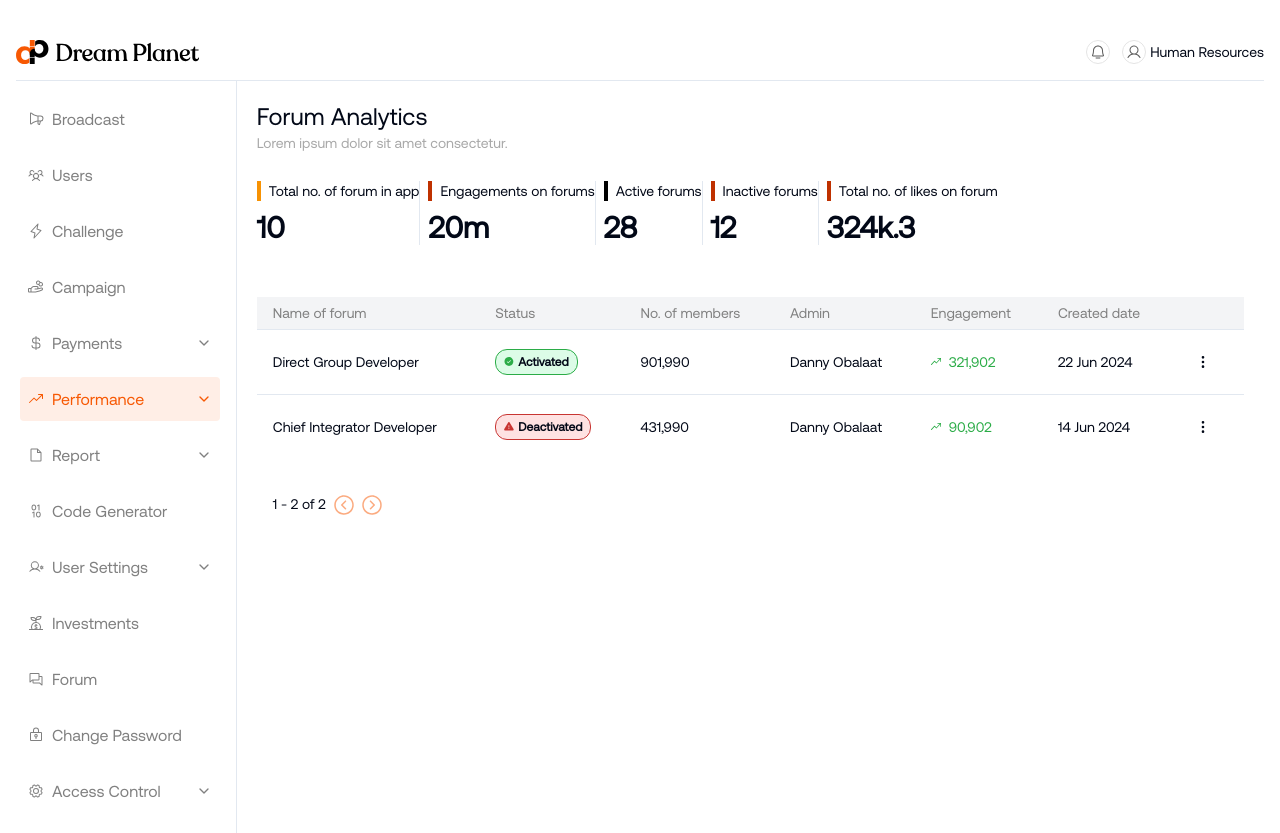
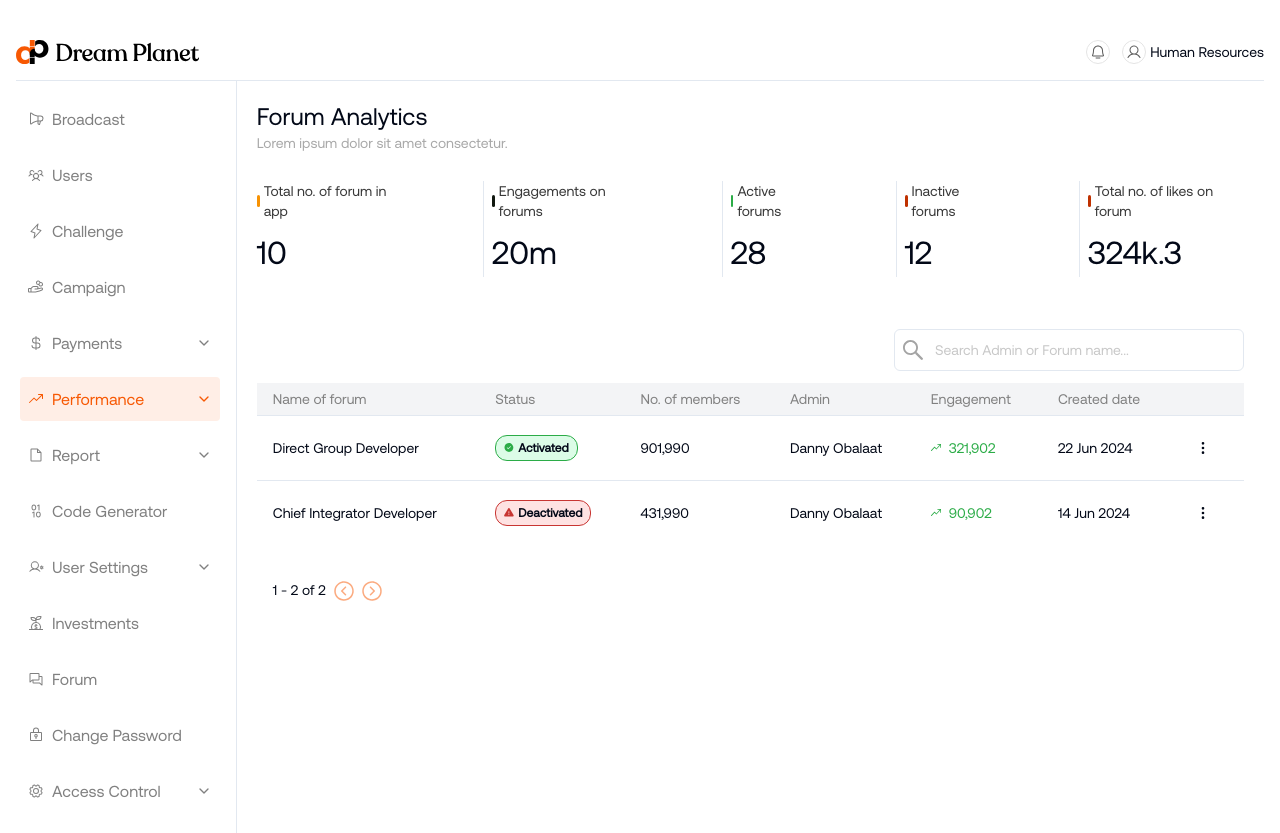
Before and after one commit to Dreamplanet1/dashboard, a Next.js app: page /performance/analytics in a window 1280 px wide. Built offline with nearby package versions, Linux system fonts and the light colour scheme.

Commit message:
fixed forum analytics

```diff
--- a/app/(main)/performance/analytics/forumanalyticscolumns.tsx
+++ b/app/(main)/performance/analytics/forumanalyticscolumns.tsx
@@ -102,7 +102,7 @@ export const columns: ColumnDef<any>[] = [
               <EllipsisVertical className="h-4 w-4" />
             </Button>
           </DropdownMenuTrigger>
-          <DropdownMenuContent align="end">
+          <DropdownMenuContent align="end" className="space-y-2">
             <DropdownMenuItem
               onClick={(e) => {
                 e.preventDefault();
@@ -122,7 +122,7 @@ export const columns: ColumnDef<any>[] = [
                     <p>View Members</p>
                   </span>
                 </SheetTrigger>
-                <SheetContent>
+                <SheetContent className="sm:max-w-[519px] overflow-y-auto scrollbar-hide">
                   <SheetHeader>
                     <SheetTitle className="mb-10">
                       Forum Members{" "}
--- a/app/(main)/performance/analytics/page.tsx
+++ b/app/(main)/performance/analytics/page.tsx
@@ -1,9 +1,165 @@
+"use client";
+
 import { Tabs, TabsContent, TabsList, TabsTrigger } from "@/components/ui/tabs";
 import { UserTable } from "@/components/UserTable";
 import { forumAnalytics } from "@/mock/row";
-import { columns } from "./forumanalyticscolumns";
+import { Avatar, AvatarFallback, AvatarImage } from "@/components/ui/avatar";
+import { ColumnDef } from "@tanstack/react-table";
+import Image from "next/image";
+import {
+  DropdownMenu,
+  DropdownMenuCheckboxItem,
+  DropdownMenuContent,
+  DropdownMenuItem,
+  DropdownMenuLabel,
+  DropdownMenuSeparator,
+  DropdownMenuTrigger,
+} from "@/components/ui/dropdown-menu";
+import { Button } from "@/components/ui/button";
+import { EllipsisVertical, SearchIcon } from "lucide-react";
+import {
+  Sheet,
+  SheetClose,
+  SheetContent,
+  SheetDescription,
+  SheetFooter,
+  SheetHeader,
+  SheetTitle,
+  SheetTrigger,
+} from "@/components/ui/sheet";
+import { Label } from "@/components/ui/label";
+import { Input } from "@/components/ui/input";
+import { useEffect, useState } from "react";
 
 const ForumAnalytics = () => {
+  const [isSheetOpen, setIsSheetOpen] = useState(false);
+  useEffect(() => {
+    const timer = setTimeout(() => {
+      const closeButton = document.querySelector(
+        "button.absolute.right-4.top-4"
+      );
+
+      if (closeButton) {
+        closeButton.remove();
+      }
+    }, 0); // Delay of 0 ensures it happens after the render cycle
+
+    return () => clearTimeout(timer);
+  }, [isSheetOpen, setIsSheetOpen]);
+
+  const openSheet = () => setIsSheetOpen(true);
+  const closeSheet = () => setIsSheetOpen(false);
+
+  const columns: ColumnDef<any>[] = [
+    {
+      accessorKey: "name",
+      header: "Name of forum",
+    },
+    {
+      accessorKey: "status",
+      header: "Status",
+      cell: ({ row }) =>
+        row.getValue("status") === "Activated" ? (
+          <div className="flex items-center space-x-1 border border-[#2BAC47] bg-green-100 text-xs font-semibold w-max rounded-xl py-1 px-2">
+            <span>
+              <Image
+                src={"/icons/ActivateIcon.svg"}
+                width={10}
+                height={10}
+                alt="activateIcon"
+              />
+            </span>
+            <p>{row.getValue("status")}</p>
+          </div>
+        ) : (
+          <div className="flex items-center space-x-1 border border-[#C83532] bg-red-100 text-xs font-semibold w-max rounded-xl py-1 px-2">
+            <span>
+              <Image
+                src={"/icons/DeactivateIcon.svg"}
+                width={10}
+                height={10}
+                alt="deactivateIcon"
+              />
+            </span>
+            <p>{row.getValue("status")}</p>
+          </div>
+        ),
+    },
+    {
+      accessorKey: "members",
+      header: "No. of members",
+    },
+    {
+      accessorKey: "admin",
+      header: "Admin",
+    },
+    {
+      accessorKey: "engagement",
+      header: "Engagement",
+      cell: ({ row }) => (
+        <p className="flex items-center text-[#2BAC47] ">
+          <span className="mr-2">
+            <Image
+              src={"/icons/engagementIcon.svg"}
+              height={10}
+              width={10}
+              alt="engagementIcon"
+            />
+          </span>
+          {row.getValue("engagement")}
+        </p>
+      ),
+    },
+    {
+      accessorKey: "created",
+      header: "Created date",
+    },
+    {
+      accessorKey: "options",
+      header: "",
+      cell: ({ row }) => {
+        return (
+          <DropdownMenu>
+            <DropdownMenuTrigger asChild>
+              <Button variant="ghost" className="h-8 w-8 p-0">
+                <EllipsisVertical className="h-4 w-4" />
+              </Button>
+            </DropdownMenuTrigger>
+            <DropdownMenuContent align="end" className="space-y-2">
+              <DropdownMenuItem
+                className="flex items-center space-x-2"
+                onClick={openSheet}
+              >
+                <span>
+                  <Image
+                    src={"/icons/viewmembers.svg"}
+                    width={18}
+                    height={13}
+                    alt="viewmembers"
+                    className="mr-2"
+                  />
+                </span>
+                <p>View Members</p>
+              </DropdownMenuItem>
+
+              <DropdownMenuItem className="flex items-center space-x-2">
+                <span>
+                  <Image
+                    src={"/icons/activateforum.svg"}
+                    width={18}
+                    height={13}
+                    alt="activateforum"
+                    className="mr-2"
+                  />
+                </span>
+                <p>Activate Forum</p>
+              </DropdownMenuItem>
+            </DropdownMenuContent>
+          </DropdownMenu>
+        );
+      },
+    },
+  ];
   return (
     <div className="flex flex-col space-y-7">
       <div>
@@ -12,41 +168,128 @@ const ForumAnalytics = () => {
           Lorem ipsum dolor sit amet consectetur.
         </p>
       </div>
-      <div className="flex items-center space-x-[75] w-full">
+      <div className="flex items-center space-x-[77.75px] w-full">
         <div className="space-y-2">
-          <p className=" text-sm border-l-4 border-l-[#F79203] pl-2 py-0">
-            Total no. of forum in app
+          <p className="flex items-center text-sm  py-0 space-x-[4px]">
+            <div className="w-[3px] h-[12px] rounded-[32px] bg-[#F79203] "></div>
+            <p className="text-[#373737] text-[14px]">
+              Total no. of forum in app
+            </p>
           </p>
-          <p className="text-3xl font-semibold">10</p>
+          <p className="text-[32px] font-medium">10</p>
         </div>
         <div className="border-l space-y-2 pl-2">
-          <p className="text-sm border-l-4 border-l-[#BF3100]  pl-2 py-0">
-            Engagements on forums
+          <p className="flex items-center text-sm  py-0 space-x-[4px]">
+            <div className="w-[3px] h-[12px] rounded-[32px] bg-[#111810] "></div>
+            <p className="text-[#373737] text-[14px]">Engagements on forums</p>
           </p>
-          <p className="text-3xl font-semibold">20m</p>
+          <p className="text-[32px] font-medium">20m</p>
         </div>
         <div className="border-l space-y-2 pl-2">
-          <p className=" text-sm border-l-4 border-l-black pl-2 py-0">
-            Active forums
+          <p className="flex items-center text-sm  py-0 space-x-[4px]">
+            <div className="w-[3px] h-[12px] rounded-[32px] bg-[#2BAC47] "></div>
+            <p className="text-[#373737] text-[14px]">Active forums</p>
           </p>
-          <p className="text-3xl font-bold">28</p>
+          <p className="text-[32px] font-medium">28</p>
         </div>
         <div className="border-l space-y-2 pl-2">
-          <p className="text-sm border-l-4 border-l-[#BF3100]  pl-2 py-0">
-            Inactive forums
+          <p className="flex items-center text-sm  py-0 space-x-[4px]">
+            <div className="w-[3px] h-[12px] rounded-[32px] bg-[#BF3100] "></div>
+            <p className="text-[#373737] text-[14px]">Inactive forums</p>
           </p>
-          <p className="text-3xl font-semibold">12</p>
+          <p className="text-[32px] font-medium">12</p>
         </div>
         <div className="border-l space-y-2 pl-2">
-          <p className="text-sm border-l-4 border-l-[#BF3100]  pl-2 py-0">
-            Total no. of likes on forum
+          <p className="flex items-center text-sm  py-0 space-x-[4px]">
+            <div className="w-[3px] h-[12px] rounded-[32px] bg-[#BF3100] "></div>
+            <p className="text-[#373737] text-[14px]">
+              Total no. of likes on forum
+            </p>
           </p>
-          <p className="text-3xl font-semibold">324k.3</p>
+          <p className="text-[32px] font-medium">324k.3</p>
         </div>
       </div>
       <div>
-        <UserTable data={forumAnalytics} columns={columns} />
+        <UserTable
+          top={true}
+          placeholder="Search Admin or Forum name..."
+          data={forumAnalytics}
+          columns={columns}
+        />
       </div>
+
+      <Sheet open={isSheetOpen} onOpenChange={closeSheet}>
+        <SheetContent className="sm:max-w-[519px] overflow-y-auto scrollbar-hide">
+          <SheetHeader>
+            <SheetTitle className="flex justify-between mb-[40px]">
+              <p className="text-[#111810] font-medium text-[20px]">
+                Forum Members <span className="text-[#808080]">(34,912)</span>
+              </p>
+              <Image
+                src="/DASHBOARDASSETS/ICONS/CANCEL WITH FILL.svg"
+                alt="cancelIcon"
+                className="cursor-pointer transition-all active:scale-95 "
+                onClick={() => {
+                  setIsSheetOpen(false);
+                }}
+                width={26}
+                height={26}
+              />
+            </SheetTitle>
+          </SheetHeader>
+          <div className="">
+            <div className="flex w-full items-center border px-2 rounded-md ">
+              <Image
+                src={"/DASHBOARDASSETS/ICONS/SEARCH.svg"}
+                width={20}
+                height={19.88}
+                alt="searchIcon"
+              />
+              <Input
+                placeholder="Search Member name..."
+                className="max-w-sm  focus:outline-none focus-visible:ring-0 focus-visible:ring-offset-0 border-0 placeholder:text-[#C8C8C8] "
+              />
+            </div>
+            <div className="space-y-[20px]">
+              <div className="flex justify-between items-center mt-[24px] pb-[16px] border-b">
+                <div className="flex items-center space-x-1">
+                  <Avatar>
+                    <AvatarImage
+                      className="object-contain"
+                      src="https://github.com/shadcn.png"
+                      alt="@shadcn"
+                    />
+                    <AvatarFallback>CN</AvatarFallback>
+                  </Avatar>
+                  <div>
+                    <p>Kristie Fell</p>
+                    <p className="text-[#A4A4A4]">@KritieFell</p>
+                  </div>
+                </div>
+                <button className="text-[#C83532]">Delete</button>
+              </div>
+              <div className="flex justify-between items-center mt-[24px] pb-[16px] border-b">
+                <div className="flex items-center space-x-1">
+                  <Avatar>
+                    <AvatarImage
+                      className="object-contain"
+                      src="https://github.com/shadcn.png"
+                      alt="@shadcn"
+                    />
+                    <AvatarFallback>CN</AvatarFallback>
+                  </Avatar>
+                  <div>
+                    <p>Kristie Fell</p>
+                    <p className="text-[#A4A4A4]">@KritieFell</p>
+                  </div>
+                </div>
+                <button className="text-[#C83532]">Delete</button>
+              </div>
+            </div>
+          </div>
+          <SheetFooter></SheetFooter>
+        </SheetContent>
+      </Sheet>
     </div>
   );
 };
```
